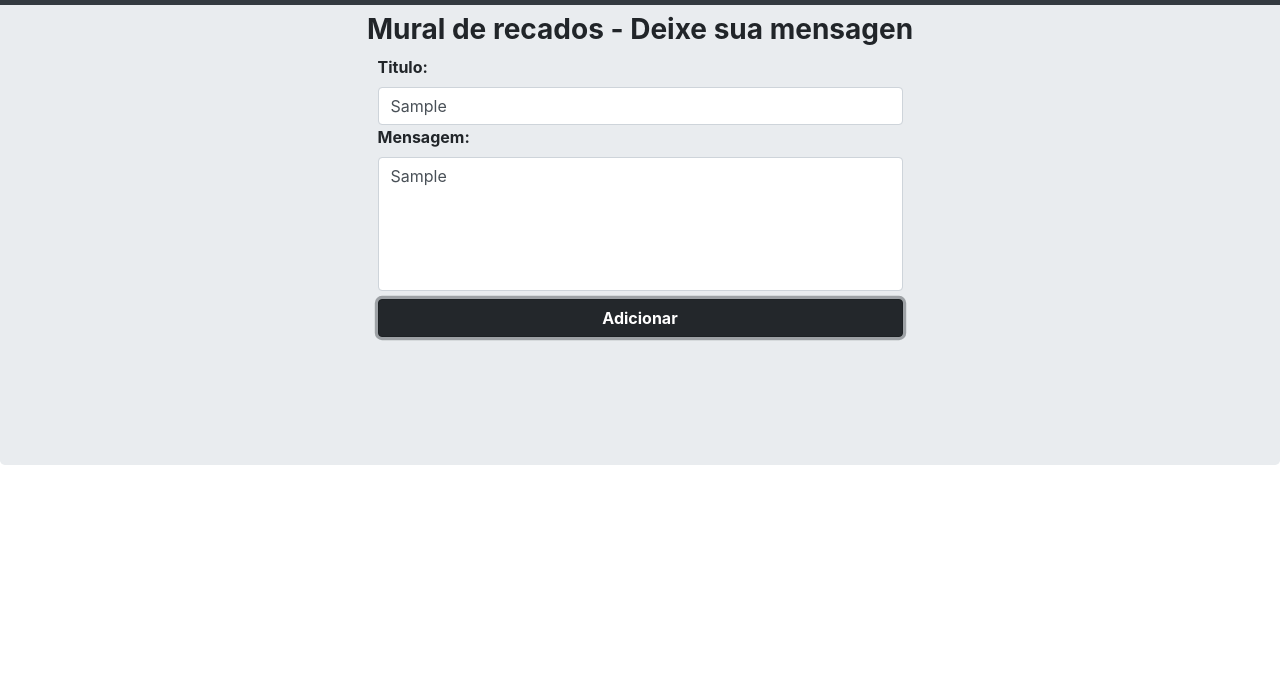
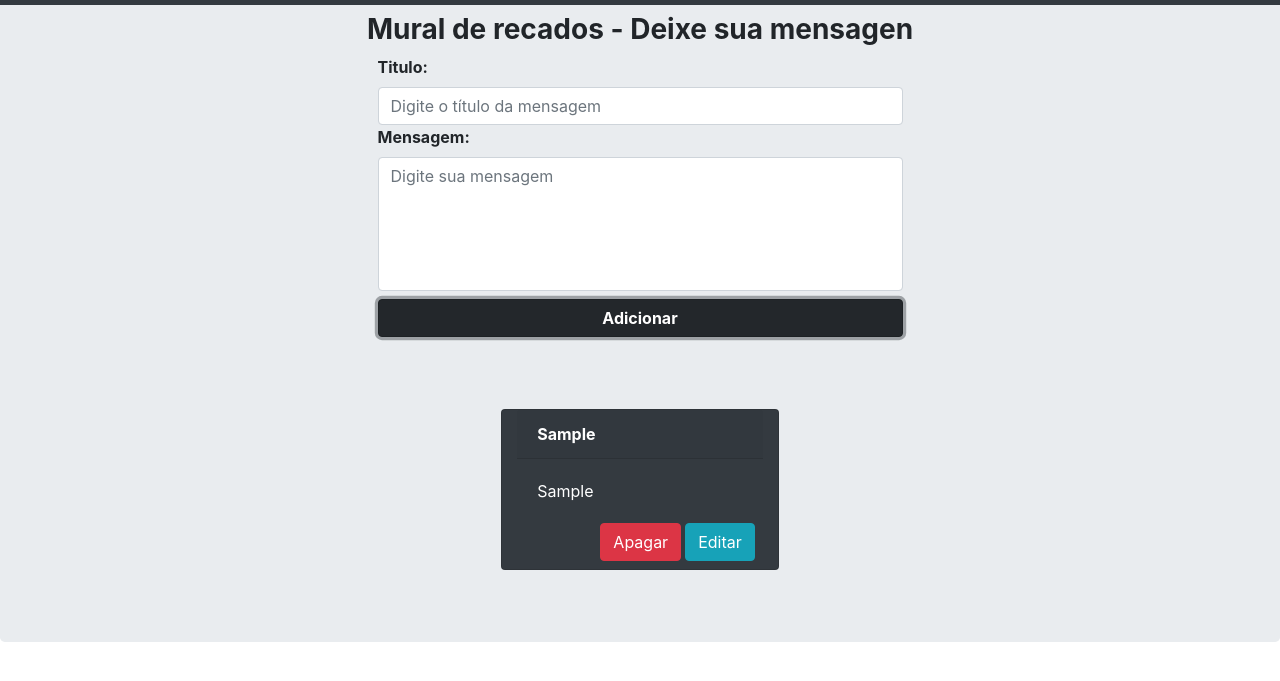
Before and after one commit to SidicleyKSchneider/scrapbook-master, a website: page index.html in a window 1280 px wide. Both pictures are taken after typing "Sample", "Sample" into the empty fields and a click on the button "Adicionar". Shown: the part 51-732 px from the top of the page. Drawn offline with nearby package versions, Linux system fonts and the light colour scheme.

Commit message:
add create new scrap functionality

```diff
--- a/bundle.js
+++ b/bundle.js
@@ -1,14 +1,79 @@
 "use strict";
+
+function _createForOfIteratorHelper(o, allowArrayLike) { var it; if (typeof Symbol === "undefined" || o[Symbol.iterator] == null) { if (Array.isArray(o) || (it = _unsupportedIterableToArray(o)) || allowArrayLike && o && typeof o.length === "number") { if (it) o = it; var i = 0; var F = function F() {}; return { s: F, n: function n() { if (i >= o.length) return { done: true }; return { done: false, value: o[i++] }; }, e: function e(_e) { throw _e; }, f: F }; } throw new TypeError("Invalid attempt to iterate non-iterable instance.\nIn order to be iterable, non-array objects must have a [Symbol.iterator]() method."); } var normalCompletion = true, didErr = false, err; return { s: function s() { it = o[Symbol.iterator](); }, n: function n() { var step = it.next(); normalCompletion = step.done; return step; }, e: function e(_e2) { didErr = true; err = _e2; }, f: function f() { try { if (!normalCompletion && it["return"] != null) it["return"](); } finally { if (didErr) throw err; } } }; }
+
+function _unsupportedIterableToArray(o, minLen) { if (!o) return; if (typeof o === "string") return _arrayLikeToArray(o, minLen); var n = Object.prototype.toString.call(o).slice(8, -1); if (n === "Object" && o.constructor) n = o.constructor.name; if (n === "Map" || n === "Set") return Array.from(o); if (n === "Arguments" || /^(?:Ui|I)nt(?:8|16|32)(?:Clamped)?Array$/.test(n)) return _arrayLikeToArray(o, minLen); }
+
+function _arrayLikeToArray(arr, len) { if (len == null || len > arr.length) len = arr.length; for (var i = 0, arr2 = new Array(len); i < len; i++) { arr2[i] = arr[i]; } return arr2; }
 
 function _classCallCheck(instance, Constructor) { if (!(instance instanceof Constructor)) { throw new TypeError("Cannot call a class as a function"); } }
 
-var tasklist = function tasklist() {
+function _defineProperties(target, props) { for (var i = 0; i < props.length; i++) { var descriptor = props[i]; descriptor.enumerable = descriptor.enumerable || false; descriptor.configurable = true; if ("value" in descriptor) descriptor.writable = true; Object.defineProperty(target, descriptor.key, descriptor); } }
+
+function _createClass(Constructor, protoProps, staticProps) { if (protoProps) _defineProperties(Constructor.prototype, protoProps); if (staticProps) _defineProperties(Constructor, staticProps); return Constructor; }
+
+var tasklist = /*#__PURE__*/function () {
+  function tasklist() {
     _classCallCheck(this, tasklist);
 
     this.tituloInput = document.getElementById('titleInput');
     this.mensagemInput = document.getElementById('messageField');
     this.adicionar = document.getElementById('bnt');
     this.caixaRecados = document.getElementById('caixa-recados'); // console.log(this.tituloInput, this.mensagemInput, this.adicionar);
+
+    this.recados = [];
+    this.registraEventoBtnAdicionar();
+  }
+
+  _createClass(tasklist, [{
+    key: "registraEventoBtnAdicionar",
+    value: function registraEventoBtnAdicionar() {
+      var _this = this;
+
+      this.adicionar.onclick = function () {
+        return _this.novaMensagem();
       };
+    }
+  }, {
+    key: "criarRecados",
+    value: function criarRecados() {
+      this.caixaRecados.innerHTML = "";
+
+      var _iterator = _createForOfIteratorHelper(this.recados),
+          _step;
+
+      try {
+        for (_iterator.s(); !(_step = _iterator.n()).done;) {
+          var recado = _step.value;
+          this.caixaRecados.innerHTML += this.criaCartaoMensagem(recado.titulo, recado.mensagem);
+        }
+      } catch (err) {
+        _iterator.e(err);
+      } finally {
+        _iterator.f();
+      }
+    }
+  }, {
+    key: "novaMensagem",
+    value: function novaMensagem() {
+      var titulo = this.tituloInput.value;
+      var mensagem = this.mensagemInput.value;
+      this.tituloInput.value = "";
+      this.mensagemInput.value = "";
+      this.recados.push({
+        titulo: titulo,
+        mensagem: mensagem
+      });
+      this.criarRecados();
+    }
+  }, {
+    key: "criaCartaoMensagem",
+    value: function criaCartaoMensagem(titulo, mensagem) {
+      return "\n    <div class=\"message-cards card text-white bg-dark m-2 col-3\">\n    <div class=\"card-header font-weight-bold\">".concat(titulo, "</div>\n    <div class=\"card-body\">\n      <p class=\"card-text\">\n        ").concat(mensagem, "\n      </p>\n    </div>\n    <div class=\"w-100 d-flex justify-content-end pr-2 pb-2\">\n      <button class=\"btn btn-danger mr-1\">Apagar</button>\n      <button class=\"btn btn-info\">Editar</button>\n    </div>\n  </div>\n  ");
+    }
+  }]);
+
+  return tasklist;
+}();
 
 new tasklist();
--- a/index.html
+++ b/index.html
@@ -75,7 +75,7 @@
     integrity="sha384-OgVRvuATP1z7JjHLkuOU7Xw704+h835Lr+6QL9UvYjZE3Ipu6Tp75j7Bh/kR0JKI"
     crossorigin="anonymous"></script>
   <!-- <script src="script.js"></script> -->
-  <script src="bundle.js"></script>
+  <script src="./bundle.js"></script>
 </body>
 
 </html>
```
Also changed, not shown: main.js (+43 -0 lines), script.js (+18 -18 lines). Lines whose indentation alone changed are shown as unchanged.
